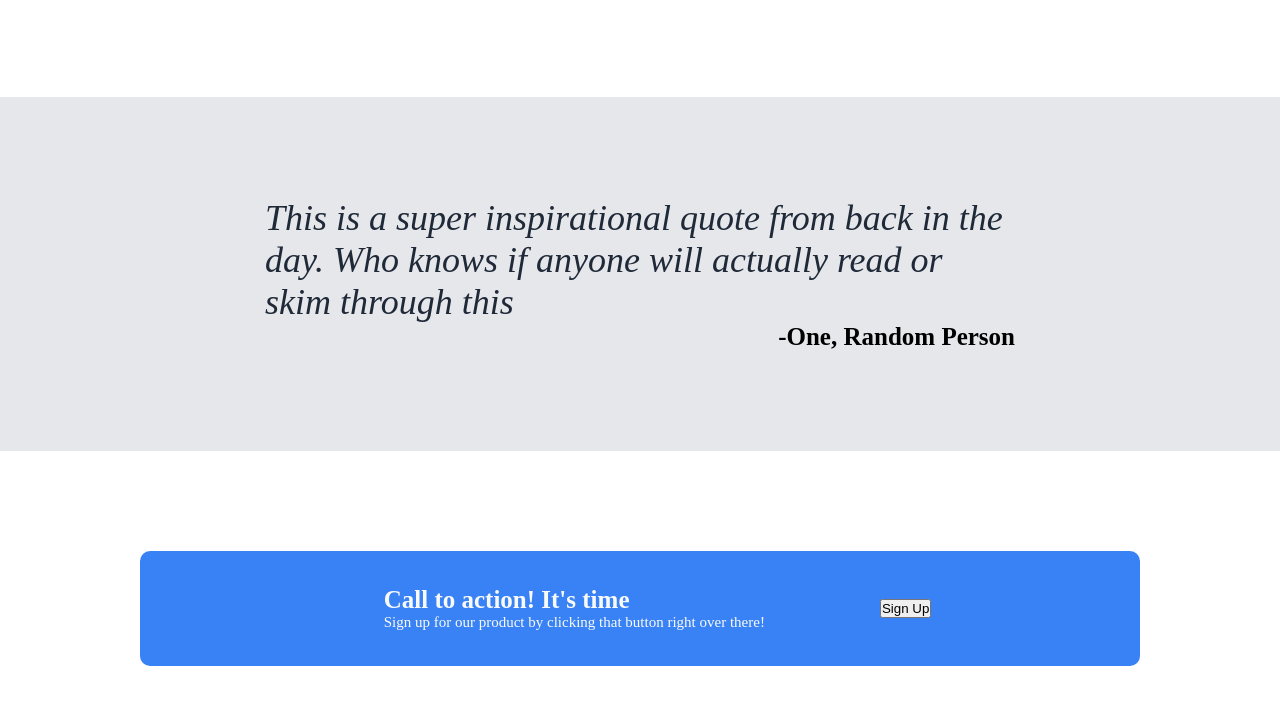
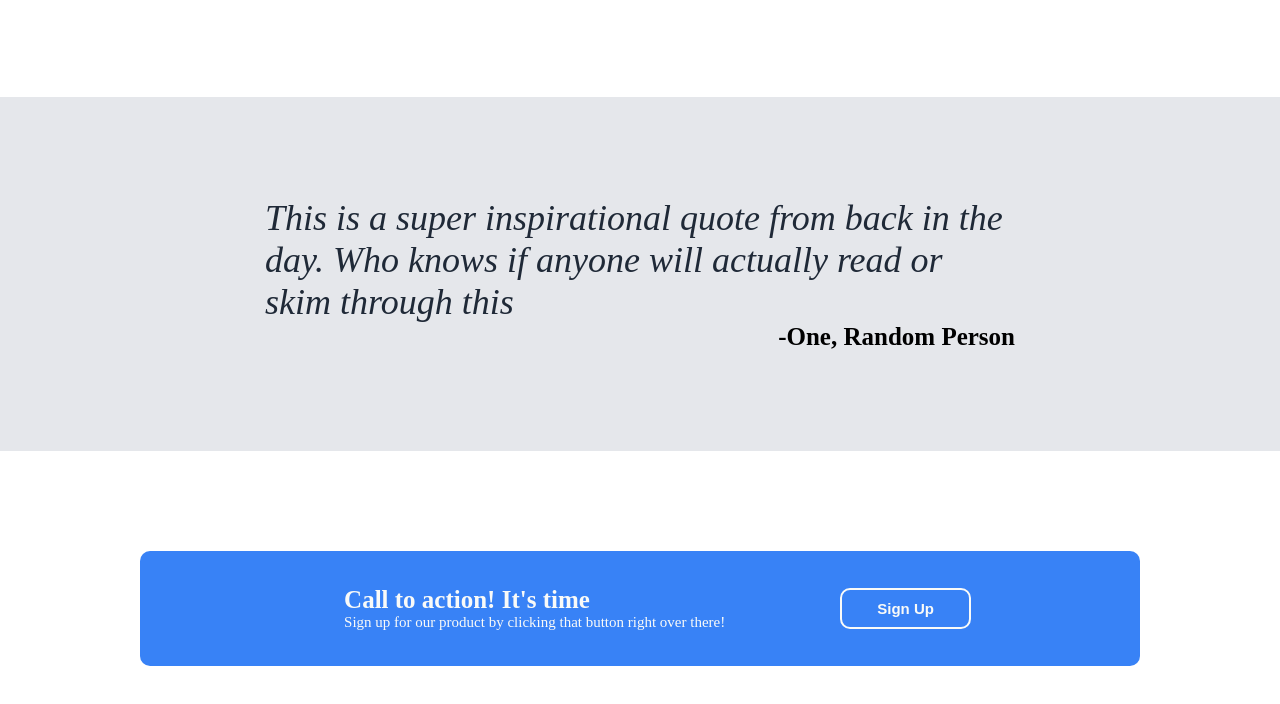
Before and after one commit to HugoTurtle/Landing-Page, a plain HTML site: page index.html in a window 1280 px wide. Shown: the part 843-1547 px from the top of the page. Drawn offline with Linux system fonts and the light colour scheme.

Commit message:
Style the button inside of the sign up section

```diff
--- a/styles.css
+++ b/styles.css
@@ -170,3 +170,13 @@ a {
 .left p {
     font-size: 15px;
 }
+.sign-up-container button {
+    padding: 10px 35px;
+    border-radius: 10px;
+    border-color: #F9FAF8;
+    background-color: #3882f6;
+    font-size: 15px;
+    color: #F9FAF8;
+    font-weight: 900;
+    border-style: solid;
+}
```
